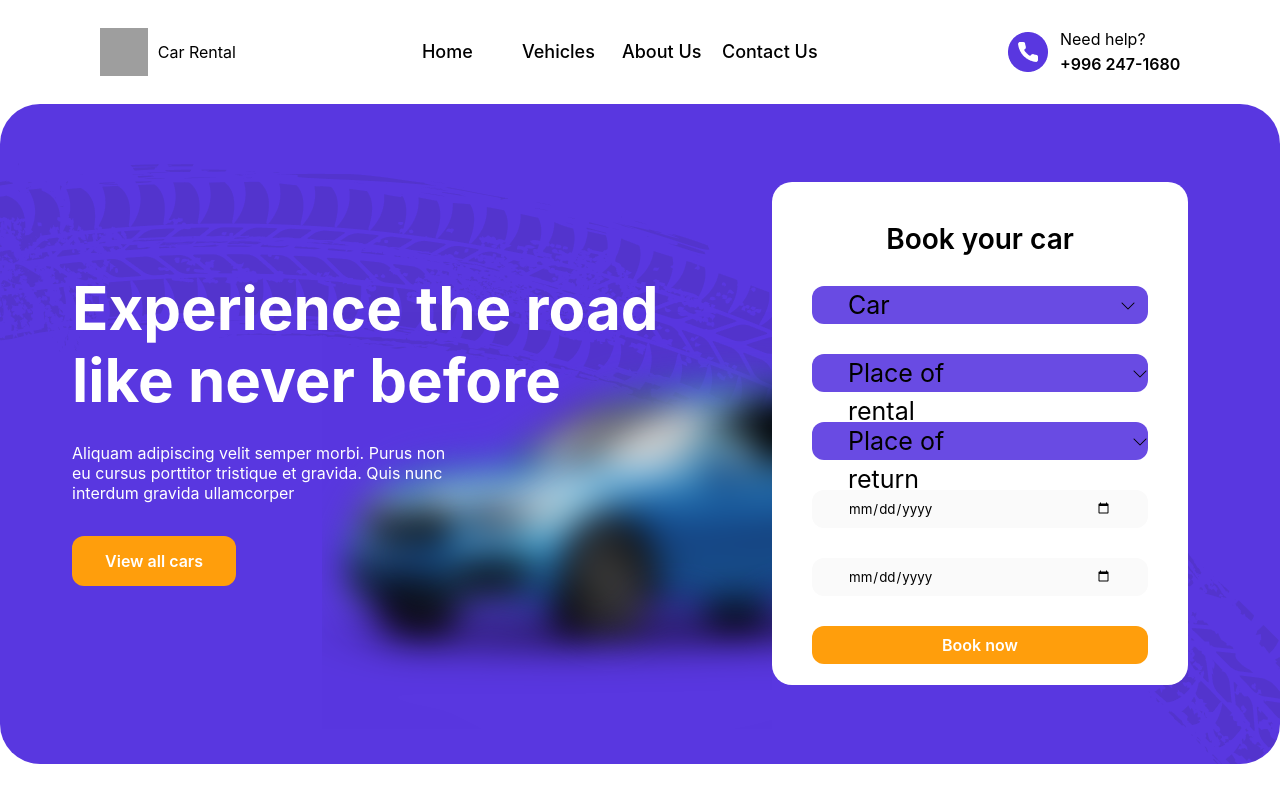
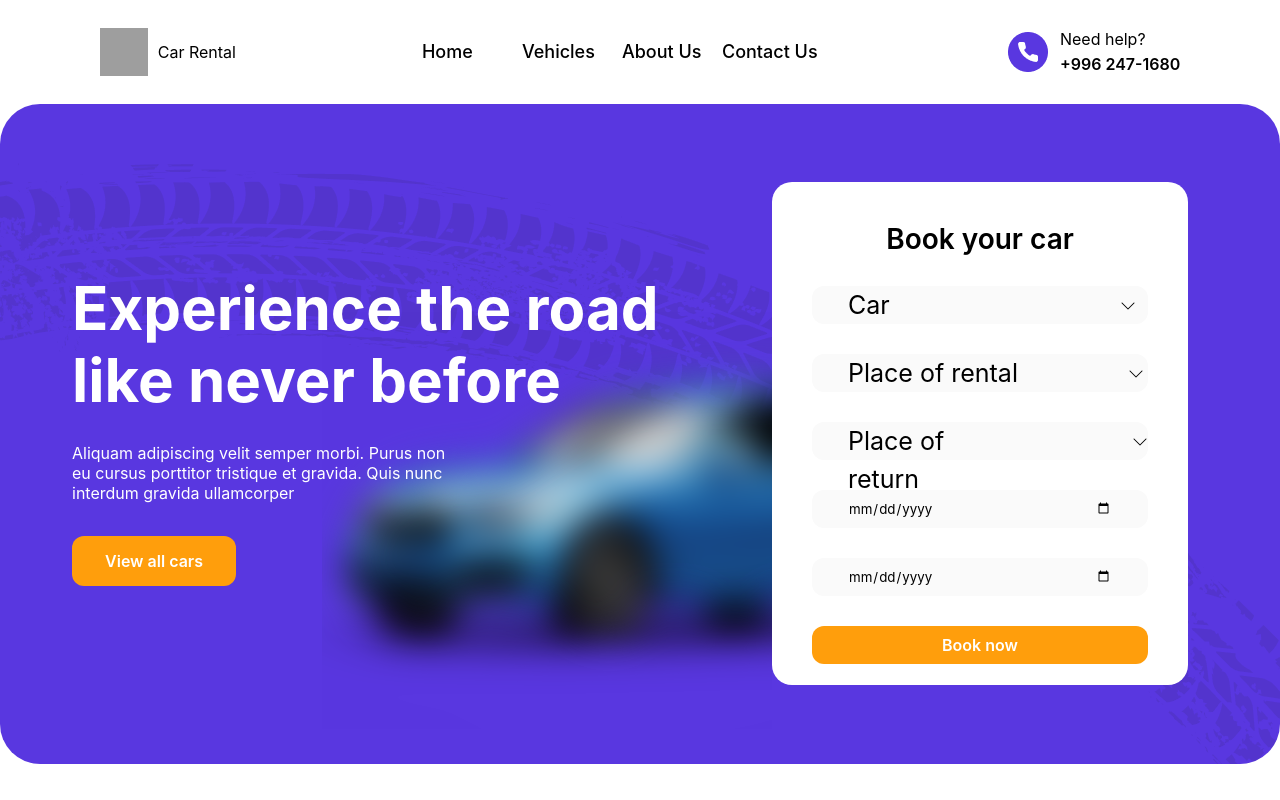
Before and after one commit to komilM/Car-Rental, a React app: page / in a window 1280 px wide. Shown: the top 800 px of the page. Built offline with nearby package versions, Linux system fonts and the light colour scheme; no server answers; grey boxes are pictures that could not be loaded; the HTML template or start-up script is replaced by a standard one.

Commit message:
style yaxshilandi

```diff
--- a/src/Home/Home.css
+++ b/src/Home/Home.css
@@ -187,7 +187,7 @@ header {
 }
 
 
-.dropdown {
+.dropdown1 {
     width: 336px;
     height: 38px;
     line-height: 38px;
@@ -216,7 +216,7 @@ header {
 }
 
 
-.dropdown h6 {
+.dropdown1 h6 {
     font-size: 25px;
     font-weight: 400;
 }
@@ -239,7 +239,7 @@ header {
 }
 
 
-.dropdown:hover .dropdown-list {
+.dropdown1:hover .dropdown-list {
     display: block;
     margin-top: 30px;
     margin-left: -10px;
--- a/src/Home/Home.jsx
+++ b/src/Home/Home.jsx
@@ -90,7 +90,7 @@ const Home = () => {
 
                         {/* Car dropdown */}
 
-                        <div className="dropdown">
+                        <div className="dropdown1">
                             <div className="dropdown-texts">
                                 <h6>Car</h6>
 
@@ -109,11 +109,11 @@ const Home = () => {
 
                         {/* Rental place dropdown */}
 
-                        <div className="dropdown">
-                            <div className="dropdown-texts-3    ">
+                        <div className="dropdown1">
+                            <div className="dropdown-texts-3">
                                 <h6>Place of rental</h6>
 
-                                <img style={{ width: "16px", height: "16px", marginTop: "12px" }} src={swithc} alt="" />
+                                <img style={{ width: "16px", height: "16px", marginTop: "12px" , marginLeft: "-10px" }} src={swithc} alt="" />
                             </div>
 
                             <ul className="dropdown-list">
@@ -128,11 +128,11 @@ const Home = () => {
 
                         {/* Return place dropdown */}
 
-                        <div className="dropdown">
+                        <div className="dropdown1">
                             <div className="dropdown-texts-3">
                                 <h6>Place of return</h6>
 
-                                <img style={{ width: "16px", height: "16px", marginTop: "12px" }} src={swithc} alt="" />
+                                <img style={{ width: "16px", height: "16px", marginTop: "12px", marginLeft: "-10px" }} src={swithc} alt="" />
                             </div>
 
                             <ul className="dropdown-list">
```
